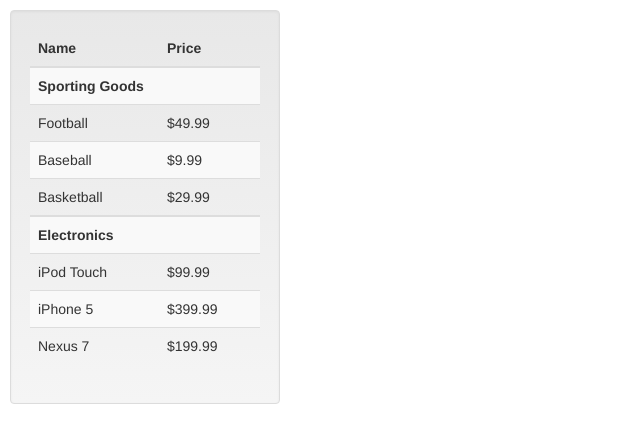
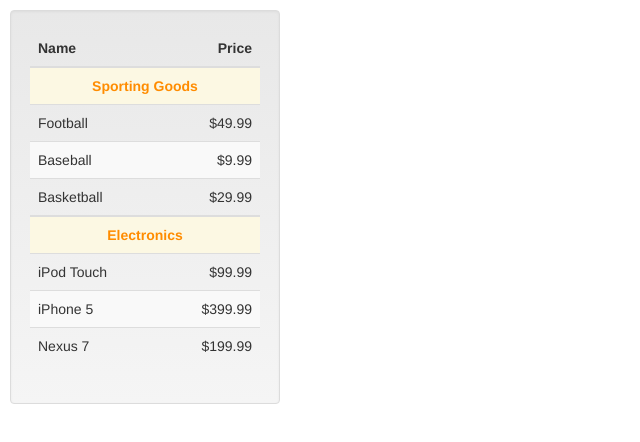
Before and after one commit to AlexKVal/products-bs3, a website: page index.html in a window 1280 px wide. Shown: the whole page, without its empty margins (0-640 px from the left). Drawn offline with nearby package versions, Linux system fonts and the light colour scheme.

Commit message:
fix className into class

```diff
--- a/css/style.css
+++ b/css/style.css
@@ -2,6 +2,9 @@
   margin: 10px;
   width: 270px;
 }
+.category-name {
+  color: darkorange;
+}
 label:hover {
   background-color: lightgrey;
 }
--- a/templates/directives/products-table.html
+++ b/templates/directives/products-table.html
@@ -1,18 +1,18 @@
 <table class='table table-striped table-hover'>
   <thead>
-    <tr><th>Name</th><th><span className="pull-right">Price</span></th></tr>
+    <tr><th>Name</th><th><span class="pull-right">Price</span></th></tr>
   </thead>
 
   <tbody ng-repeat='category in categories'>
     <tr>
       <th
-        className="bg-warning text-center"
-        colSpan="2">{{category.name}}
+        class="bg-warning text-center"
+        colSpan="2"><span class="category-name">{{category.name}}</span>
       </th>
     </tr>
     <tr ng-repeat='product in category.products'>
       <td>{{product.name}}</td>
-      <td><span className="pull-right">{{product.price}}</span></td>
+      <td><span class="pull-right">{{product.price}}</span></td>
     </tr>
   </tbody>
 
```
